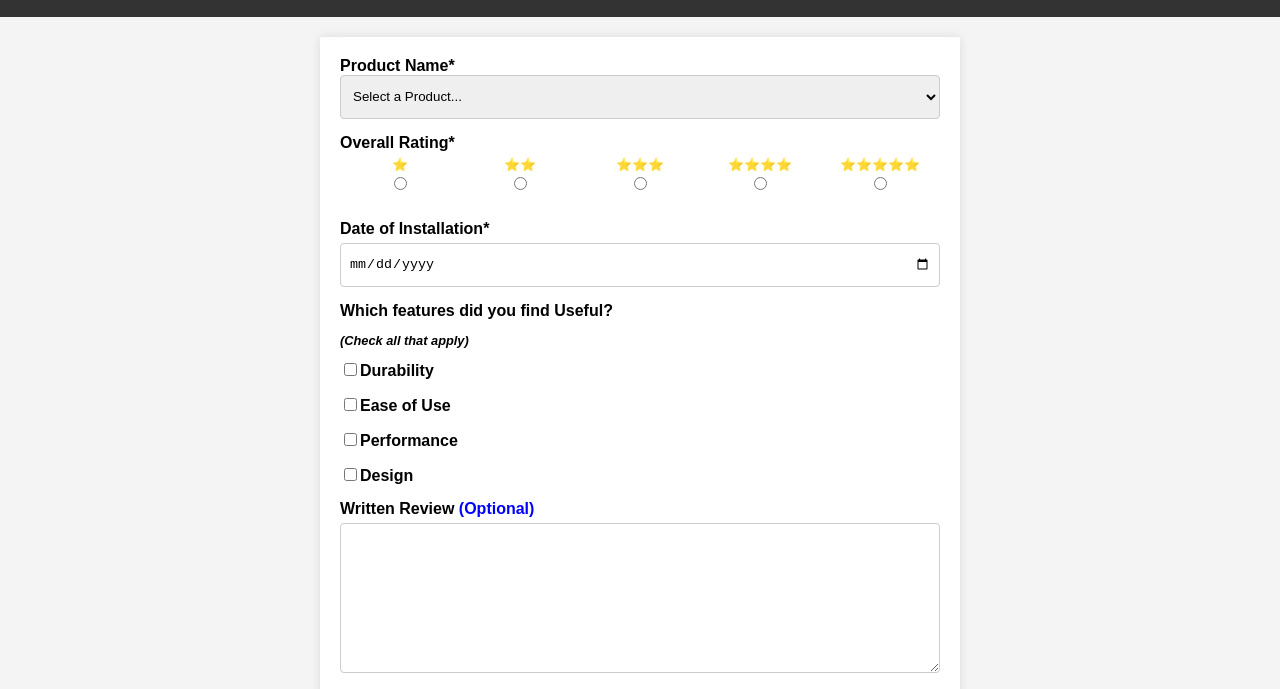
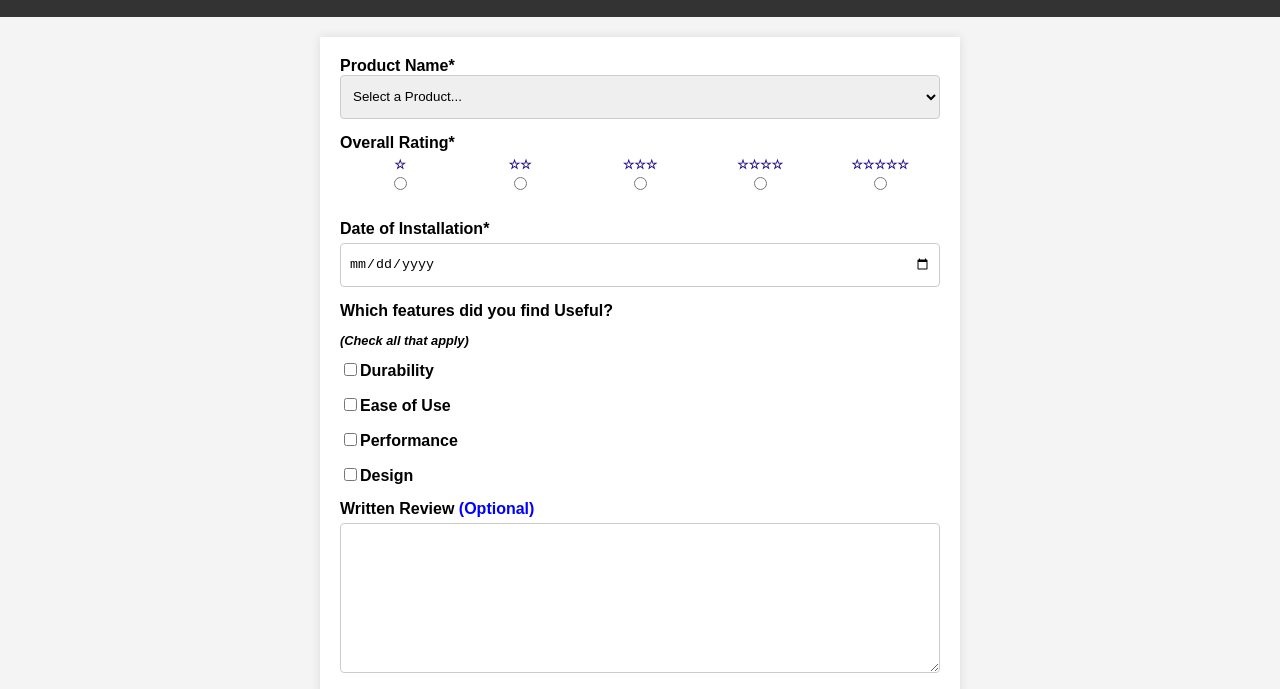
Before and after one commit to jiggabyte/wdd131, a plain HTML site: page form.html in a window 1280 px wide. Shown: the part 95-784 px from the top of the page. Drawn offline with Linux system fonts and the light colour scheme.

Commit message:
changed star emoji and color

```diff
--- a/form.html
+++ b/form.html
@@ -39,23 +39,23 @@
                 <label>Overall Rating*</label>
                 <div id="rating">
                     <div>
-                        <label  for="star1">⭐️</label>
+                        <label  for="star1">☆</label>
                         <input type="radio" id="star1" name="rating" value="1"  required>
                     </div>
                     <div>
-                        <label  for="star2">⭐️⭐️</label>
+                        <label  for="star2">☆☆</label>
                         <input type="radio" id="star2" name="rating" value="2"  required>
                     </div>
                     <div>
-                        <label  for="star3">⭐️⭐️⭐️</label>
+                        <label  for="star3">☆☆☆</label>
                         <input type="radio" id="star3" name="rating" value="3"  required>
                     </div>
                     <div>
-                        <label  for="star4">⭐️⭐️⭐️⭐️</label>
+                        <label  for="star4">☆☆☆☆</label>
                         <input type="radio" id="star4" name="rating" value="4"  required>
                     </div>
                     <div>
-                        <label  for="star5">⭐️⭐️⭐️⭐️⭐️</label>
+                        <label  for="star5">☆☆☆☆☆</label>
                         <input type="radio" id="star5" name="rating" value="5"  required>
                     </div>
                 </div>
--- a/scripts/form.js
+++ b/scripts/form.js
@@ -15,7 +15,6 @@ document.addEventListener('DOMContentLoaded', function () {
         option.textContent = product.name;
         productSelect.appendChild(option);
     });
-});
 
     const yearSpan = document.getElementById("year");
     const lastModifiedSpan = document.getElementById("last-modified");
@@ -27,12 +26,4 @@ yearSpan.textContent = currentYear;
     // Set last modified date
     const lastModified = document.lastModified;
     lastModifiedSpan.textContent = lastModified;
-
-
-
-
-
-let reviewCount = localStorage.getItem('reviewCount') || 0;
-reviewCount++;
-localStorage.setItem('reviewCount', reviewCount);
-document.getElementById('reviewCount').textContent = reviewCount;
+});
--- a/styles/form.css
+++ b/styles/form.css
@@ -74,7 +74,7 @@ input[type="submit"]:hover {
 #rating label {
     cursor: pointer;
     font-size: .8em;
-    color: gold;
+    color: rgb(32, 10, 133);
     text-align: center;
 }
 
```
Lines whose indentation alone changed are shown as unchanged.
